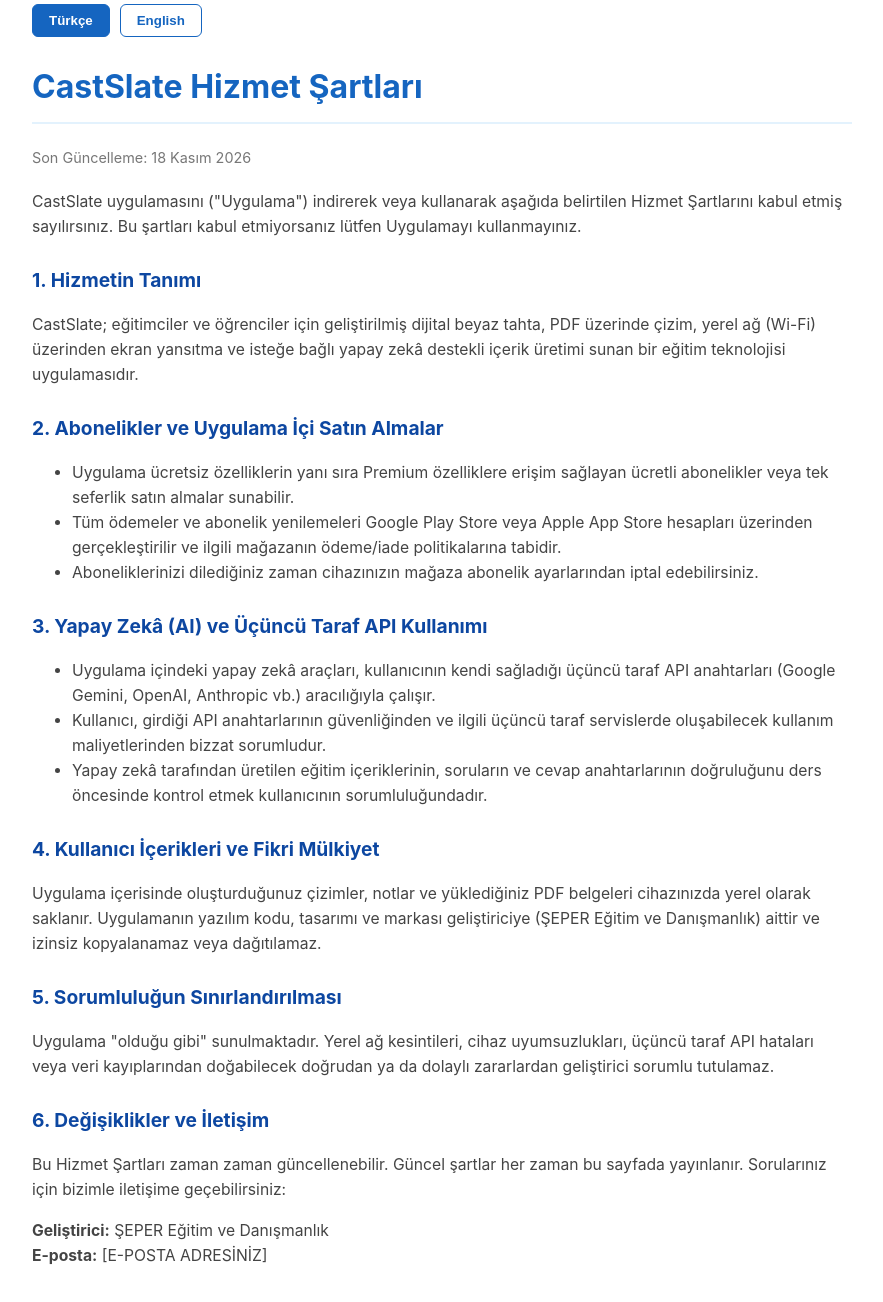
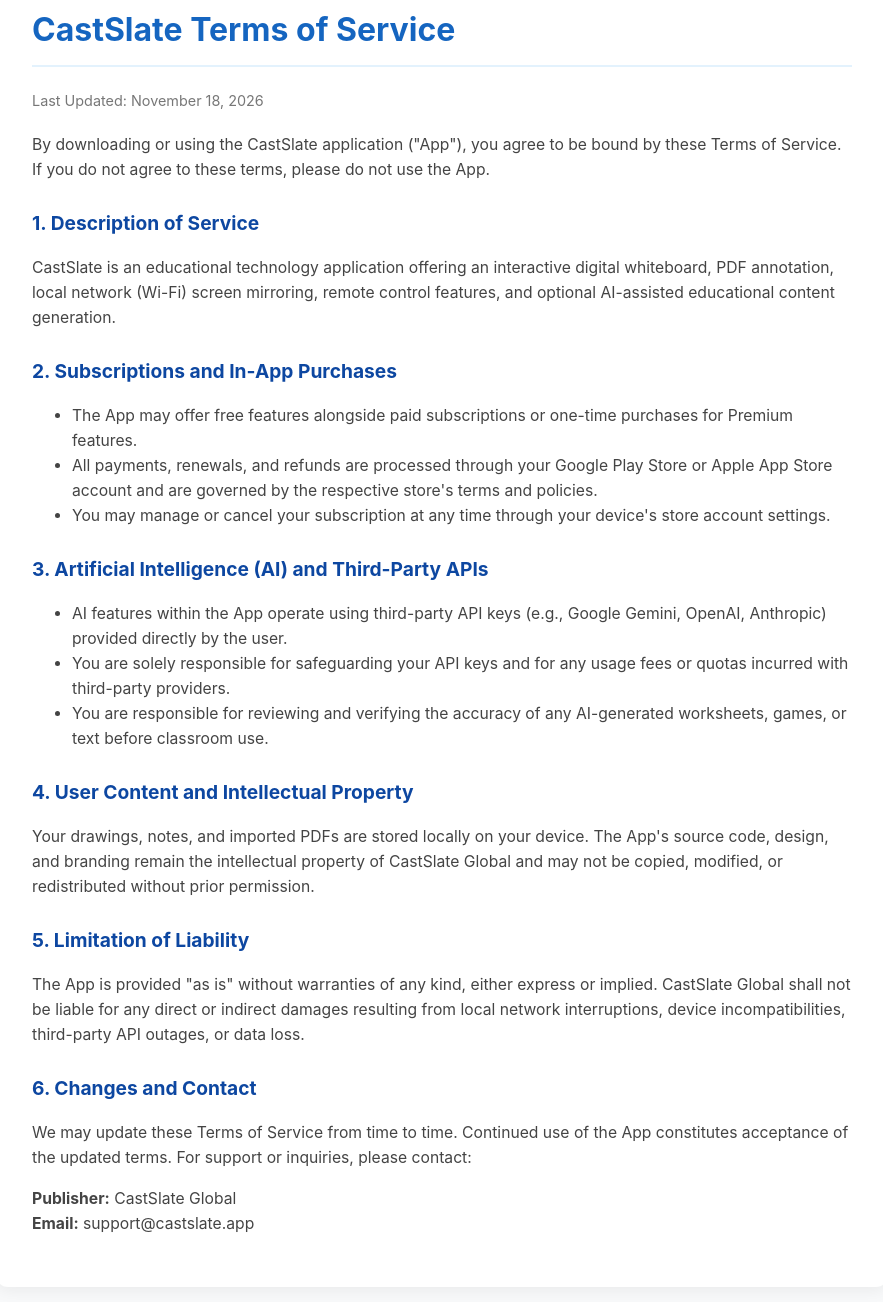
Before and after one commit to mustafaseper-stack/castslate-global, a website: page terms.html in a window 1280 px wide. Shown: the part 52-1354 px from the top of the page, without its empty margins (198-1081 px from the left). Drawn offline with Linux system fonts and the light colour scheme.

Commit message:
terms sayfası yenilendi

```diff
--- a/terms.html
+++ b/terms.html
@@ -1,9 +1,9 @@
 <!DOCTYPE html>
-<html lang="tr">
+<html lang="en">
 <head>
     <meta charset="UTF-8">
     <meta name="viewport" content="width=device-width, initial-scale=1.0">
-    <title>CastSlate - Hizmet Şartları / Terms of Service</title>
+    <title>CastSlate - Terms of Service</title>
     <style>
         body {
             font-family: -apple-system, BlinkMacSystemFont, "Segoe UI", Roboto, Helvetica, Arial, sans-serif;
@@ -36,125 +36,49 @@
             color: #444;
             font-size: 0.98rem;
         }
-        .lang-switch {
-            display: flex;
-            gap: 10px;
-            margin-bottom: 24px;
-        }
-        .lang-btn {
-            padding: 8px 16px;
-            border: 1px solid #1565C0;
-            background: #fff;
-            color: #1565C0;
-            border-radius: 6px;
-            cursor: pointer;
-            font-weight: bold;
-        }
-        .lang-btn.active {
-            background: #1565C0;
-            color: #fff;
-        }
         .date {
             color: #777;
             font-size: 0.9rem;
             margin-bottom: 20px;
-        }
-        hr {
-            border: none;
-            border-top: 1px solid #eee;
-            margin: 30px 0;
         }
     </style>
 </head>
 <body>
 
 <div class="container">
-    <div class="lang-switch">
-        <button id="btn-tr" class="lang-btn active" onclick="showLang('tr')">Türkçe</button>
-        <button id="btn-en" class="lang-btn" onclick="showLang('en')">English</button>
-    </div>
-
-    <!-- TÜRKÇE BÖLÜM -->
-    <div id="content-tr">
-        <h1>CastSlate Hizmet Şartları</h1>
-        <p class="date">Son Güncelleme: 18 Kasım 2026</p>
-
-        <p>CastSlate uygulamasını ("Uygulama") indirerek veya kullanarak aşağıda belirtilen Hizmet Şartlarını kabul etmiş sayılırsınız. Bu şartları kabul etmiyorsanız lütfen Uygulamayı kullanmayınız.</p>
-
-        <h2>1. Hizmetin Tanımı</h2>
-        <p>CastSlate; eğitimciler ve öğrenciler için geliştirilmiş dijital beyaz tahta, PDF üzerinde çizim, yerel ağ (Wi-Fi) üzerinden ekran yansıtma ve isteğe bağlı yapay zekâ destekli içerik üretimi sunan bir eğitim teknolojisi uygulamasıdır.</p>
-
-        <h2>2. Abonelikler ve Uygulama İçi Satın Almalar</h2>
-        <ul>
-            <li>Uygulama ücretsiz özelliklerin yanı sıra Premium özelliklere erişim sağlayan ücretli abonelikler veya tek seferlik satın almalar sunabilir.</li>
-            <li>Tüm ödemeler ve abonelik yenilemeleri Google Play Store veya Apple App Store hesapları üzerinden gerçekleştirilir ve ilgili mağazanın ödeme/iade politikalarına tabidir.</li>
-            <li>Aboneliklerinizi dilediğiniz zaman cihazınızın mağaza abonelik ayarlarından iptal edebilirsiniz.</li>
-        </ul>
-
-        <h2>3. Yapay Zekâ (AI) ve Üçüncü Taraf API Kullanımı</h2>
-        <ul>
-            <li>Uygulama içindeki yapay zekâ araçları, kullanıcının kendi sağladığı üçüncü taraf API anahtarları (Google Gemini, OpenAI, Anthropic vb.) aracılığıyla çalışır.</li>
-            <li>Kullanıcı, girdiği API anahtarlarının güvenliğinden ve ilgili üçüncü taraf servislerde oluşabilecek kullanım maliyetlerinden bizzat sorumludur.</li>
-            <li>Yapay zekâ tarafından üretilen eğitim içeriklerinin, soruların ve cevap anahtarlarının doğruluğunu ders öncesinde kontrol etmek kullanıcının sorumluluğundadır.</li>
-        </ul>
-
-        <h2>4. Kullanıcı İçerikleri ve Fikri Mülkiyet</h2>
-        <p>Uygulama içerisinde oluşturduğunuz çizimler, notlar ve yüklediğiniz PDF belgeleri cihazınızda yerel olarak saklanır. Uygulamanın yazılım kodu, tasarımı ve markası geliştiriciye (ŞEPER Eğitim ve Danışmanlık) aittir ve izinsiz kopyalanamaz veya dağıtılamaz.</p>
-
-        <h2>5. Sorumluluğun Sınırlandırılması</h2>
-        <p>Uygulama "olduğu gibi" sunulmaktadır. Yerel ağ kesintileri, cihaz uyumsuzlukları, üçüncü taraf API hataları veya veri kayıplarından doğabilecek doğrudan ya da dolaylı zararlardan geliştirici sorumlu tutulamaz.</p>
-
-        <h2>6. Değişiklikler ve İletişim</h2>
-        <p>Bu Hizmet Şartları zaman zaman güncellenebilir. Güncel şartlar her zaman bu sayfada yayınlanır. Sorularınız için bizimle iletişime geçebilirsiniz:</p>
-        <p><strong>Geliştirici:</strong> ŞEPER Eğitim ve Danışmanlık<br>
-        <strong>E-posta:</strong> [E-POSTA ADRESİNİZ]</p>
-    </div>
-
-    <!-- ENGLISH SECTION -->
-    <div id="content-en" style="display: none;">
     <h1>CastSlate Terms of Service</h1>
     <p class="date">Last Updated: November 18, 2026</p>
 
     <p>By downloading or using the CastSlate application ("App"), you agree to be bound by these Terms of Service. If you do not agree to these terms, please do not use the App.</p>
 
     <h2>1. Description of Service</h2>
-        <p>CastSlate is an educational technology application offering a digital whiteboard, PDF annotation, local network (Wi-Fi) screen mirroring, and optional AI-assisted educational content generation.</p>
+    <p>CastSlate is an educational technology application offering an interactive digital whiteboard, PDF annotation, local network (Wi-Fi) screen mirroring, remote control features, and optional AI-assisted educational content generation.</p>
 
     <h2>2. Subscriptions and In-App Purchases</h2>
     <ul>
         <li>The App may offer free features alongside paid subscriptions or one-time purchases for Premium features.</li>
-            <li>All payments, renewals, and refunds are processed through your Google Play Store or Apple App Store account and are governed by the respective store's terms.</li>
+        <li>All payments, renewals, and refunds are processed through your Google Play Store or Apple App Store account and are governed by the respective store's terms and policies.</li>
         <li>You may manage or cancel your subscription at any time through your device's store account settings.</li>
     </ul>
 
     <h2>3. Artificial Intelligence (AI) and Third-Party APIs</h2>
     <ul>
         <li>AI features within the App operate using third-party API keys (e.g., Google Gemini, OpenAI, Anthropic) provided directly by the user.</li>
-            <li>You are solely responsible for safeguarding your API keys and for any usage fees incurred with third-party providers.</li>
+        <li>You are solely responsible for safeguarding your API keys and for any usage fees or quotas incurred with third-party providers.</li>
         <li>You are responsible for reviewing and verifying the accuracy of any AI-generated worksheets, games, or text before classroom use.</li>
     </ul>
 
     <h2>4. User Content and Intellectual Property</h2>
-        <p>Your drawings, notes, and imported PDFs are stored locally on your device. The App's source code, design, and branding remain the intellectual property of the developer (ŞEPER Eğitim ve Danışmanlık) and may not be copied or redistributed without permission.</p>
+    <p>Your drawings, notes, and imported PDFs are stored locally on your device. The App's source code, design, and branding remain the intellectual property of CastSlate Global and may not be copied, modified, or redistributed without prior permission.</p>
 
     <h2>5. Limitation of Liability</h2>
-        <p>The App is provided "as is" without warranties of any kind. The developer shall not be liable for any direct or indirect damages resulting from local network issues, third-party API outages, or data loss.</p>
+    <p>The App is provided "as is" without warranties of any kind, either express or implied. CastSlate Global shall not be liable for any direct or indirect damages resulting from local network interruptions, device incompatibilities, third-party API outages, or data loss.</p>
 
     <h2>6. Changes and Contact</h2>
     <p>We may update these Terms of Service from time to time. Continued use of the App constitutes acceptance of the updated terms. For support or inquiries, please contact:</p>
-        <p><strong>Developer:</strong> ŞEPER Eğitim ve Danışmanlık<br>
-        <strong>Email:</strong> [E-POSTA ADRESİNİZ]</p>
+    <p><strong>Publisher:</strong> CastSlate Global<br>
+    <strong>Email:</strong> support@castslate.app</p>
 </div>
-</div>
-
-<script>
-    function showLang(lang) {
-        document.getElementById('content-tr').style.display = lang === 'tr' ? 'block' : 'none';
-        document.getElementById('content-en').style.display = lang === 'en' ? 'block' : 'none';
-        document.getElementById('btn-tr').classList.toggle('active', lang === 'tr');
-        document.getElementById('btn-en').classList.toggle('active', lang === 'en');
-    }
-</script>
 
 </body>
 </html>
```
Lines whose indentation alone changed are shown as unchanged.
